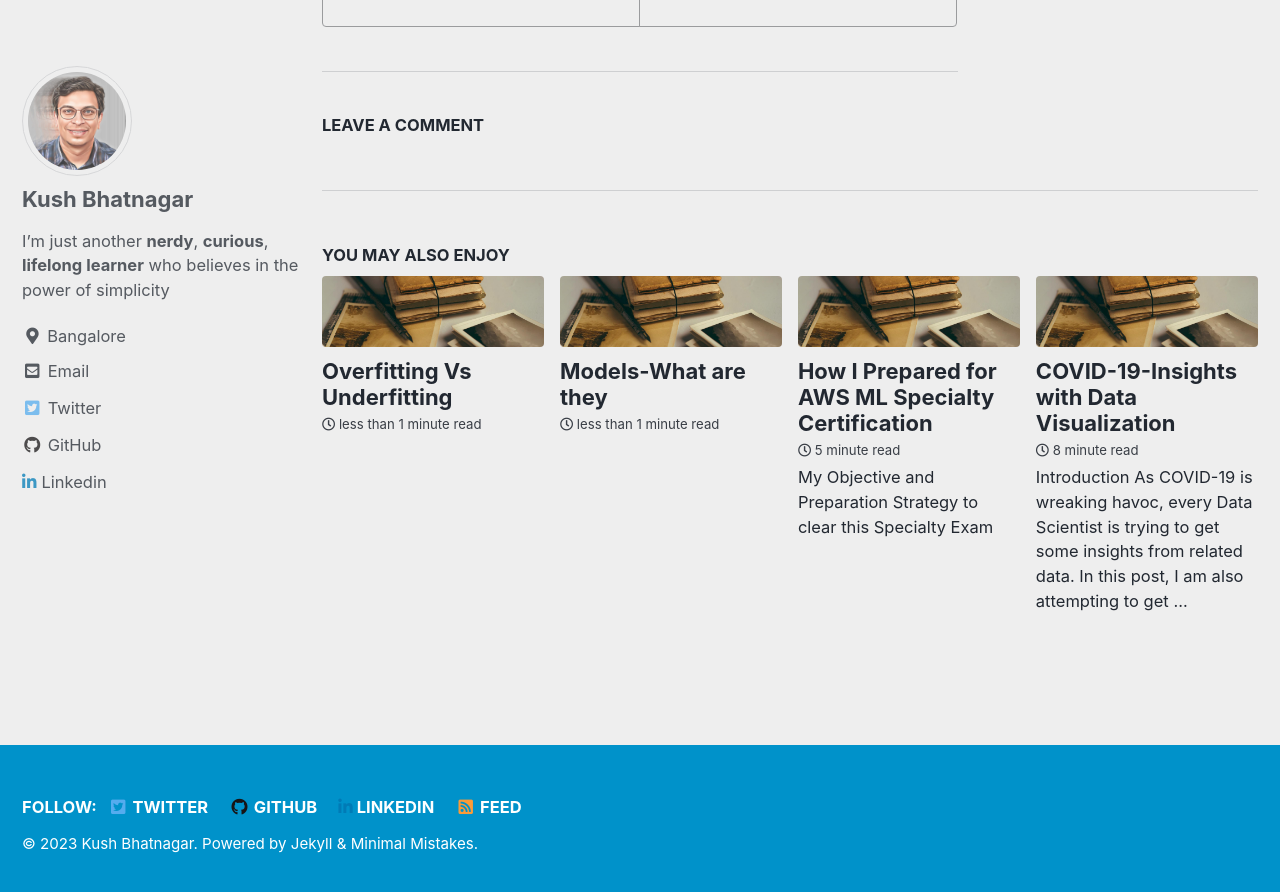
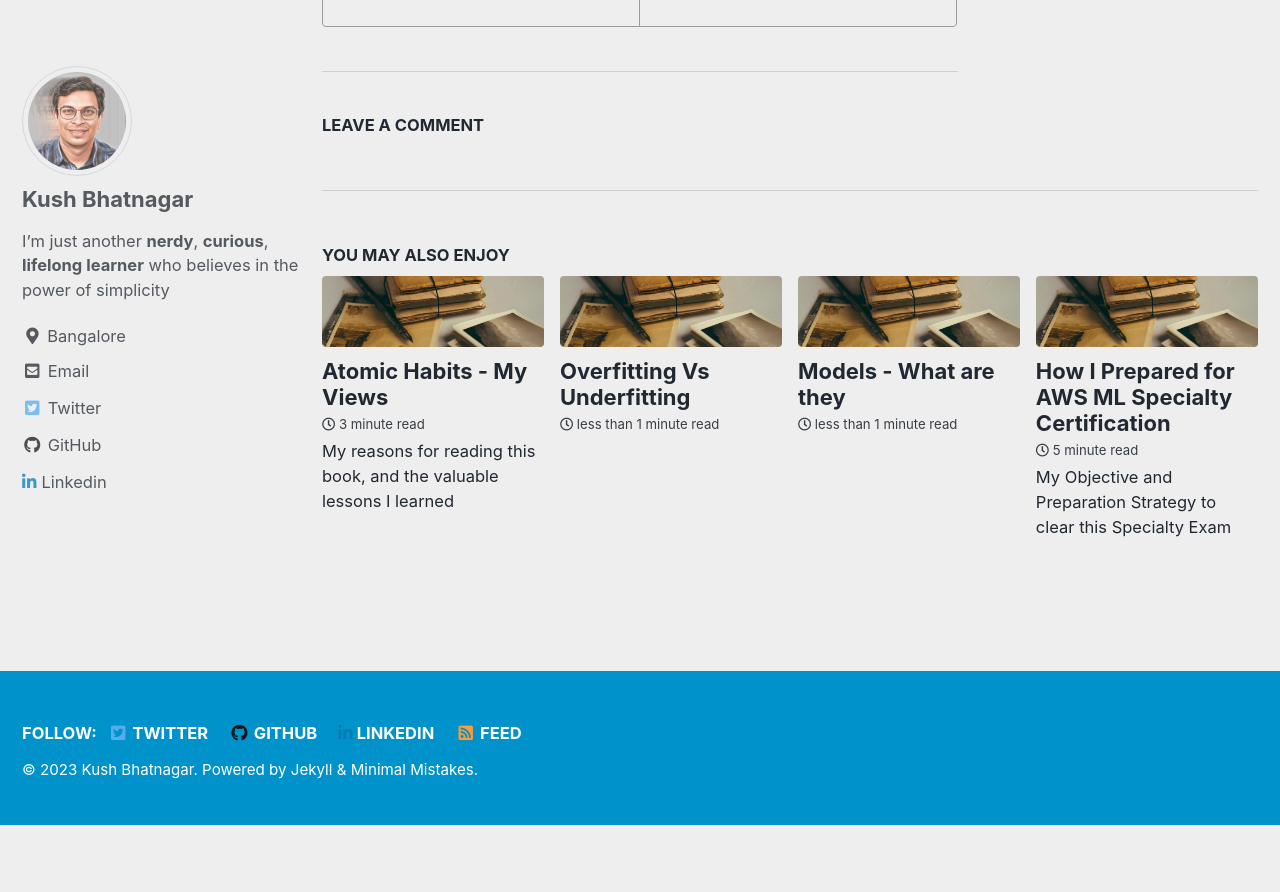
Before and after one commit to KushBhatnagar/kushbhatnagar.github.io, a Jekyll site: the page built from _posts/2020-01-29-guidefornewbie-eda-featureeng-modeling-evaluation.md, in a window 1280 px wide and 900 px high, scrolled down 15345 px. Shown: the top 892 px of the window. Built offline with Jekyll 4.4.1, drawn with Linux system fonts in a browser that asks for light colours; cached includes are drawn as plain includes; comment, search, counter and statistics services are not loaded; after the commit the page ends 16170 px from its top, so only the background shows below that; some of the changed lines change nothing that is shown.

Commit message:
Adding bookshelf first post

```diff
--- /dev/null
+++ b/_posts/2023-04-05-atomic-habits-bookshelf.md
@@ -0,0 +1,34 @@
+---
+title: Atomic Habits - My Views
+layout : single
+categories: bookshelf
+---
+My reasons for reading this book, and the valuable lessons I learned
+
+## My reasons
+
+**Atomic Habits** by James Clear is a New York Times bestsellers. This famous book caught my attention during the pandemic. It was becoming increasingly difficult for me to balance my professional and personal work during this time. While I am not a fan of 'self-help' books, I really want to improve my daily routine, so I want to give this book a try. Honestly, I am still far from having an ideal routine, but after reading this book, I know my strengths and areas for improvement, and I have clarity about where I need to improve. Additionally, I was caught by the tagline
+
+> **Tiny changes, remarkable results**
+
+How can small changes in our routine impact our long-term goals? In order to understand these things, I chose the book.
+
+## The lesson learned
+
+"Atomic Habits" is a practical guide on how to form and maintain good habits and break bad ones. The author, draws on the latest research in psychology, neuroscience, and behavioral economics to explain why habits are so powerful and how we can use this knowledge to make positive changes in our lives.
+
+One of the main lessons from the book is that small changes can lead to big results over time. Author argues that we often focus too much on setting big goals and overlook the power of tiny, incremental changes. He encourages readers to think about their habits in terms of the **Four Laws of Behavior Change:** make it **obvious, attractive, easy, and satisfying**.
+
+Author also emphasizes the importance of tracking our habits and creating a system of accountability. He suggests using tools like habit trackers, accountability partners, and rewards to help us stay on track and make progress towards our goals.
+
+Overall, "Atomic Habits" is a well-written and practical guide to forming good habits and breaking bad ones. The book is full of helpful tips and real-world examples that make it easy to apply the concepts to your own life. Whether you're looking to improve your health, increase your productivity, or achieve any other goal, this book provides a roadmap for getting there
+
+There are a few additional insights and takeaways from "Atomic Habits" that you may find useful:
+
+1. The importance of identity-based habits: Clear argues that our habits are often a reflection of our identity. In other words, if we want to change our habits, we need to change our sense of self. He suggests focusing on small identity-based habits that reinforce the type of person you want to be. For example, instead of saying "I want to lose weight," say "I am the type of person who makes healthy choices."
+
+2. The role of environment in habit formation: Clear emphasizes that our environment plays a crucial role in shaping our habits. He suggests designing your environment to make good habits more visible and bad habits less visible. For example, if you want to eat healthier, keep healthy snacks on your desk and remove junk food from your pantry.
+
+3. The power of habits in achieving long-term goals: Clear argues that success is often the result of small, daily habits that add up over time. He encourages readers to focus on the process of habit formation, rather than the outcome. By making small, consistent changes to our habits, we can achieve long-term goals and sustain our progress over time.
+
+4. The importance of flexibility and adaptation: Clear acknowledges that life is unpredictable and that we will inevitably face setbacks and obstacles in our habit formation journey. He suggests embracing a growth mindset and being willing to adapt and adjust our habits as needed. This means being flexible and open to trying new strategies and approaches.
```
Also changed, not shown: _posts/2023-03-19-what-is-model.md (+1 -1 lines).
